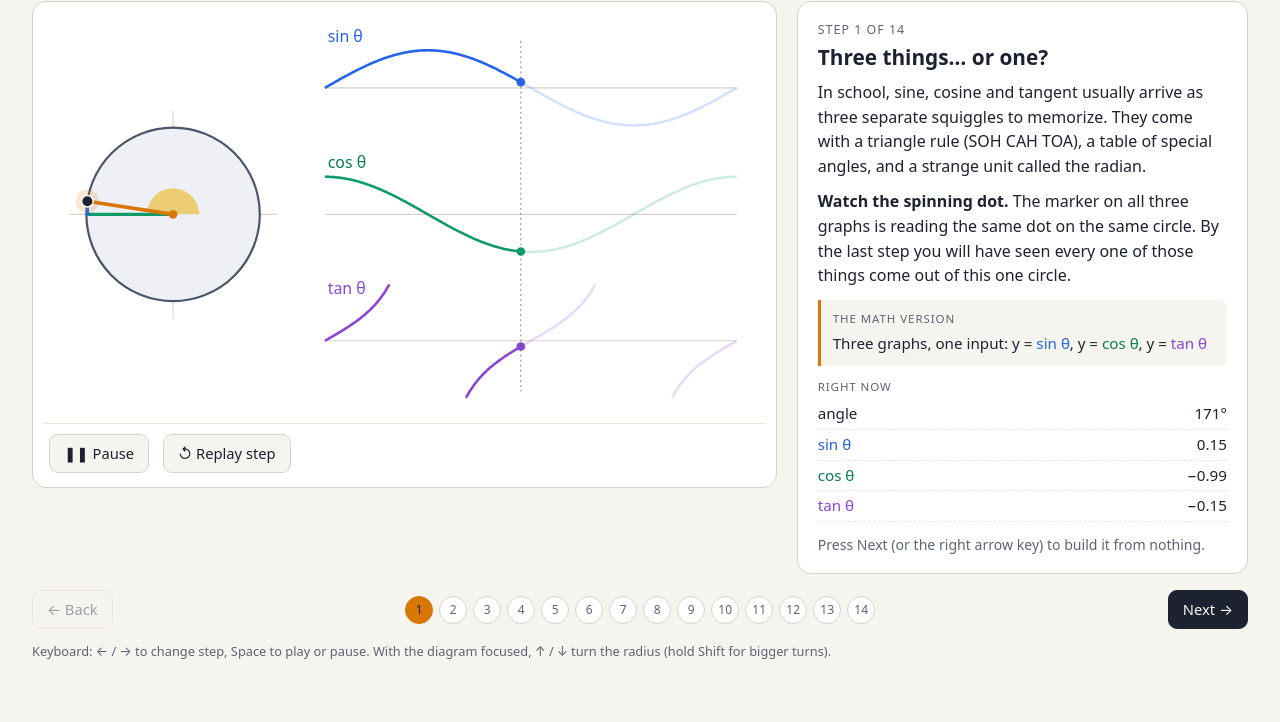
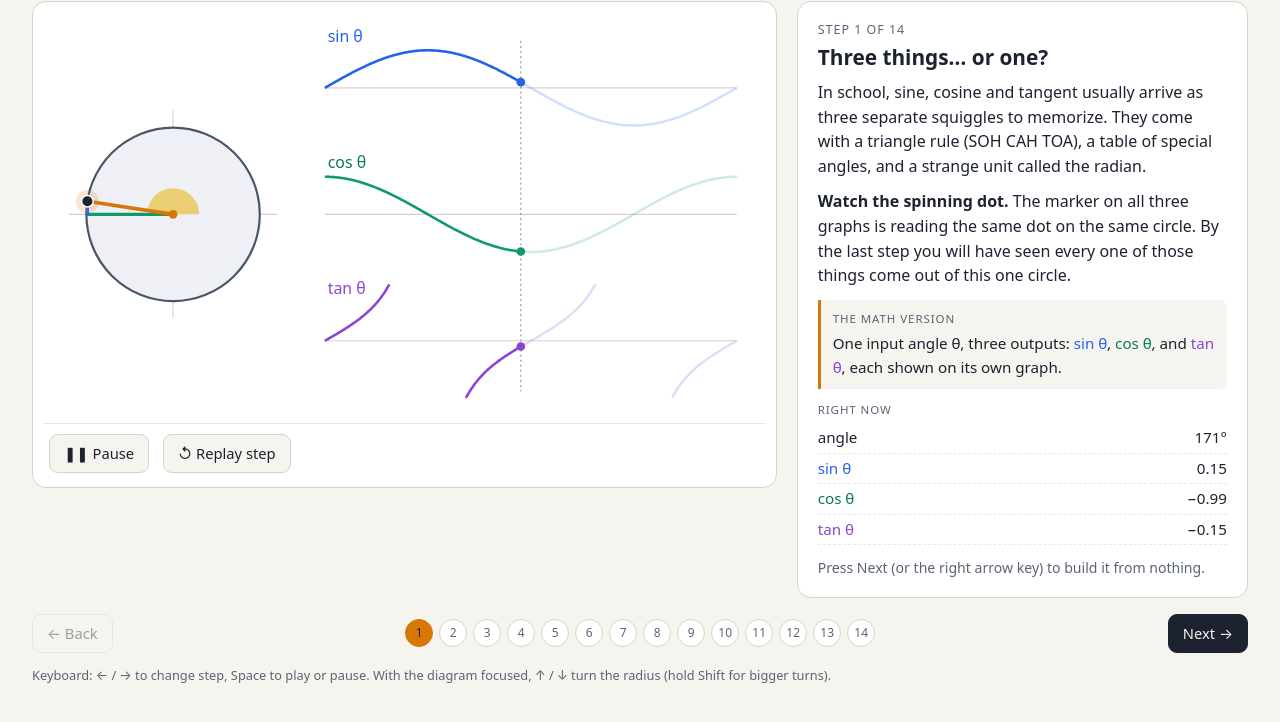
Before and after one commit to jftuga/one-spinning-circle, a plain HTML site: page index.html in a window 1280 px wide. Shown: the part 60-782 px from the top of the page. Drawn offline with Linux system fonts and the light colour scheme.

Commit message:
Clarify Step 1 graph outputs

```diff
--- a/index.html
+++ b/index.html
@@ -301,7 +301,7 @@ const STEPS = [
   center: { x: 180, y: 280, r: 120 }, controls: ["play"],
   eli5: `<p>In school, sine, cosine and tangent usually arrive as three separate squiggles to memorize. They come with a triangle rule (SOH CAH TOA), a table of special angles, and a strange unit called the radian.</p>
          <p><b>Watch the spinning dot.</b> The marker on all three graphs is reading the same dot on the same circle. By the last step you will have seen every one of those things come out of this one circle.</p>`,
-  math: `Three graphs, one input: y = <span class="c-sin">sin θ</span>, y = <span class="c-cos">cos θ</span>, y = <span class="c-tan">tan θ</span>`,
+  math: `One input angle θ, three outputs: <span class="c-sin">sin θ</span>, <span class="c-cos">cos θ</span>, and <span class="c-tan">tan θ</span>, each shown on its own graph.`,
   hint: "Press Next (or the right arrow key) to build it from nothing.",
   draw(S, p) {
     const c = { x: 180, y: 280 }, R = 120, th = S.theta;
```
